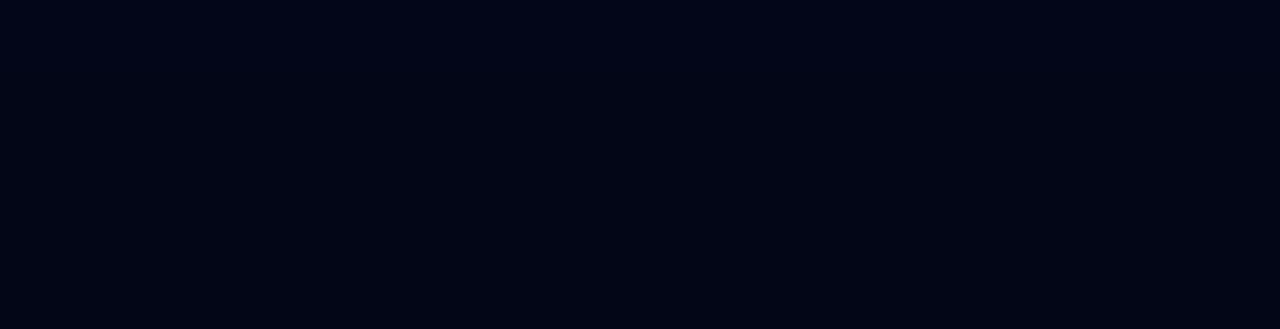
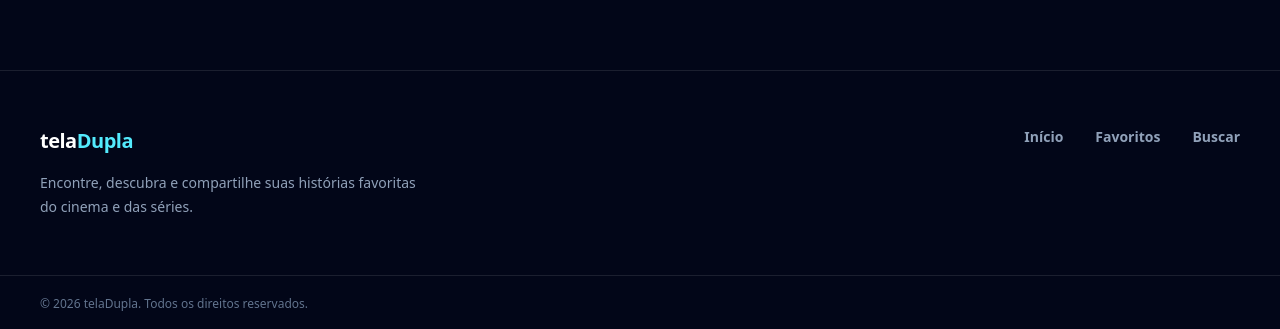
Before and after one commit to Edmon-Nascimento/teladupla, a Next.js app: page / in a window 1280 px wide. Shown: the part 795-1124 px from the top of the page. Before the commit the page ends 865 px from the top, so only its background shows below. Built offline with nearby package versions, Linux system fonts and the light colour scheme; no server answers.

Commit message:
feat: add application footer

```diff
--- a/src/app/(main)/layout.tsx
+++ b/src/app/(main)/layout.tsx
@@ -1,4 +1,5 @@
 import Header from "@/components/common/Header";
+import Footer from "@/components/common/Footer";
 
 export default function MainLayout({
   children,
@@ -9,6 +10,7 @@ export default function MainLayout({
     <>
       <Header />
       {children}
+      <Footer />
     </>
   );
 }
--- /dev/null
+++ b/src/components/common/Footer.tsx
@@ -0,0 +1,47 @@
+import Link from "next/link";
+
+const footerLinks = [
+  { href: "/", label: "Início" },
+  { href: "/favorites", label: "Favoritos" },
+  { href: "/search", label: "Buscar" },
+];
+
+export default function Footer() {
+  return (
+    <footer className="border-t border-white/10 bg-slate-950 text-white">
+      <div className="mx-auto grid w-full max-w-375 gap-10 px-5 py-12 lg:grid-cols-[1fr_auto] lg:gap-16 lg:px-10 lg:py-14">
+        <div className="max-w-sm">
+          <Link href="/" className="text-xl font-bold tracking-tight">
+            tela<span className="text-cyan-300">Dupla</span>
+          </Link>
+
+          <p className="mt-4 text-sm leading-6 text-slate-400">
+            Encontre, descubra e compartilhe suas histórias favoritas do cinema
+            e das séries.
+          </p>
+        </div>
+
+        <nav
+          className="grid grid-cols-2 gap-x-10 gap-y-4 sm:flex sm:items-start sm:gap-8"
+          aria-label="Navegação do rodapé"
+        >
+          {footerLinks.map((link) => (
+            <Link
+              key={link.href}
+              href={link.href}
+              className="text-sm font-semibold text-slate-400 transition hover:text-cyan-300"
+            >
+              {link.label}
+            </Link>
+          ))}
+        </nav>
+      </div>
+
+      <div className="border-t border-white/10">
+        <div className="mx-auto w-full max-w-375 px-5 py-5 text-xs text-slate-500 lg:px-10">
+          © {new Date().getFullYear()} telaDupla. Todos os direitos reservados.
+        </div>
+      </div>
+    </footer>
+  );
+}
```
